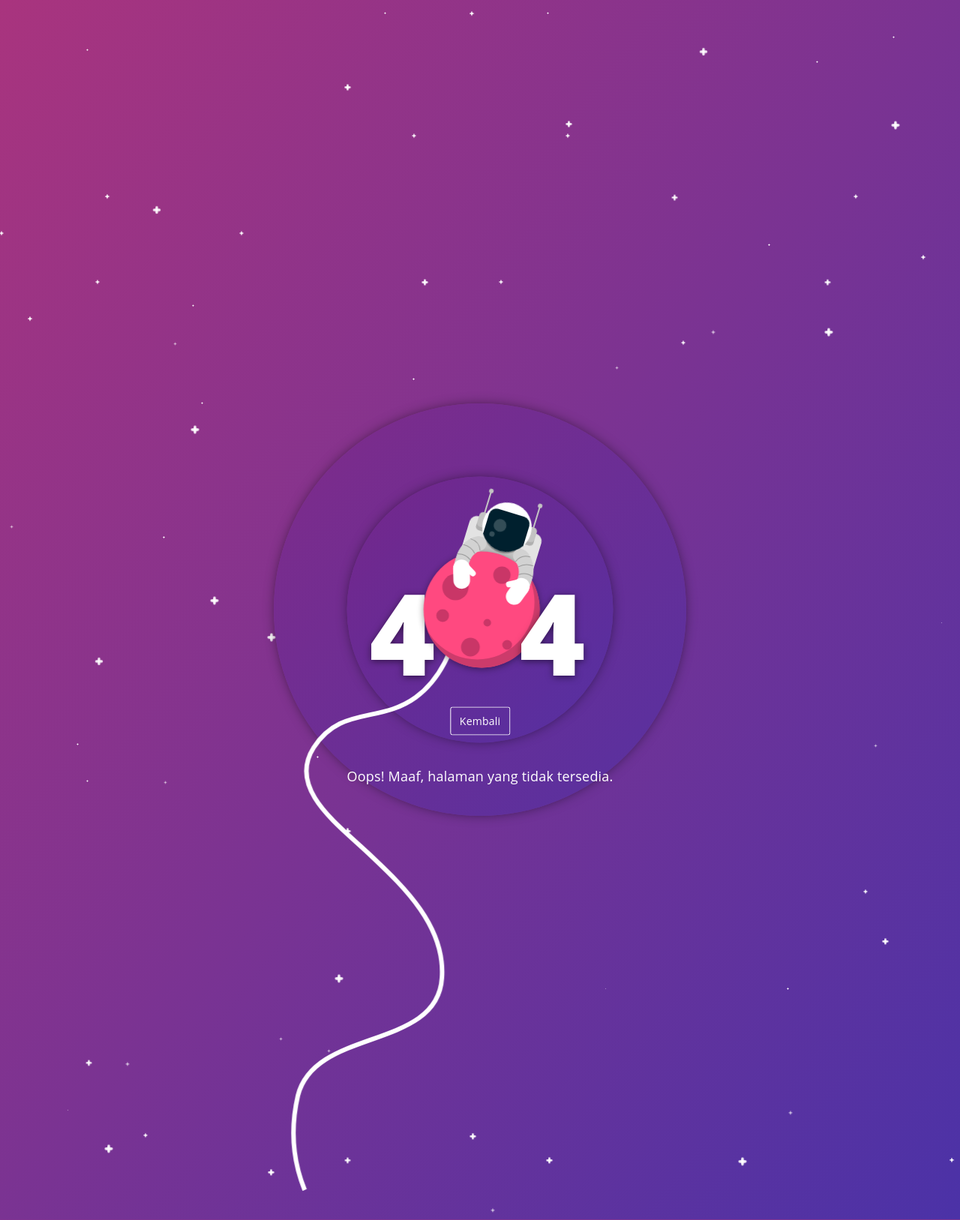
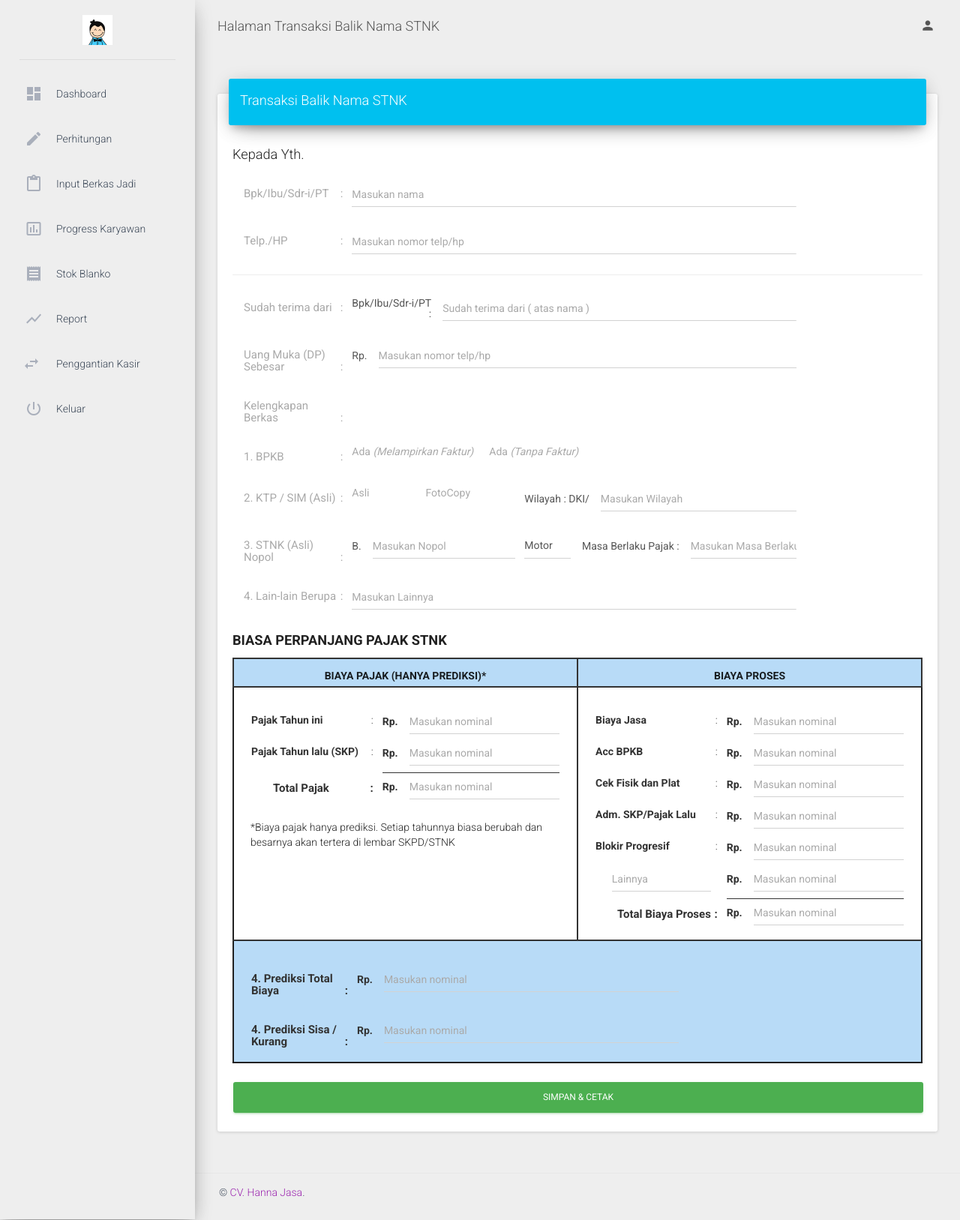
Before and after one commit to rizki130198/hannajasa, a CodeIgniter app: page /database/index.php/main/transaksi_bn in a window 1280 px wide. Shown: the whole page at 75% size. Run offline with CodeIgniter, Linux system fonts and the light colour scheme; the visitor is signed in with stand-in values (Sample User, id 1); data that the repository does not hold is empty; some libraries are stand-ins or nearby versions.

Commit message:
tambah file transaksi balik nama

```diff
--- a/application/controllers/Main.php
+++ b/application/controllers/Main.php
@@ -40,6 +40,11 @@ class Main extends CI_Controller {
 	public function balik_nama()
 	{
 		$data['title'] = "Halaman Cetak Perpanjang STNK";
+		$this->load->view('admin',$data);
+	}
+	public function transaksi_bn()
+	{
+		$data['title'] = "Halaman Transaksi Balik Nama STNK";
 		$this->load->view('admin',$data);
 	}
 	//end balik nama//
--- a/application/views/admin.php
+++ b/application/views/admin.php
@@ -21,6 +21,9 @@
 	<link href='https://fonts.googleapis.com/css?family=Roboto:400,700,300|Material+Icons' rel='stylesheet' type='text/css'>
 </head>
 <style type="text/css" media="screen">
+body{
+	overflow-y: hidden;
+}
 @media (max-width: 400px){
 	.form{
 		width: 100% !important;
@@ -29,7 +32,6 @@
 		margin-top:10px;
 	}
 }
-
 }
 .cssload-container{
 	display: block;
@@ -241,6 +243,8 @@ if ($uri=="eksporpdf") {
 				$this->load->view('admin/cetak/c_perpanjang');
 			}else if ($u2 == "balik_nama") {
 				$this->load->view('admin/perhitungan/balik-nama');
+			}else if ($u2 == "transaksi_bn") {
+				$this->load->view('admin/transaksi/transaksi_bn');
 			}else if ($u2 == "berkas_jadi") {
 				$this->load->view('admin/berkas_jadi');
 			}else if ($u2 == "input_berkas") {
@@ -273,7 +277,9 @@ if ($uri=="eksporpdf") {
 				</div>
 			</footer>
 		<?php } ?>
-		<div class="ps-scrollbar-y-rail" style="top: 0px; height: 950px; right: 0px;"><div class="ps-scrollbar-y" tabindex="0" style="top: 0px; height: 404px;"></div></div>
+	</div>
+	<div class="ps-scrollbar-y-rail" style="top: 0px; height: 950px; right: 0px;">
+		<div class="ps-scrollbar-y" tabindex="0" style="top: 0px; height: 404px;"></div>
 	</div>
 </div>
 </body>
--- /dev/null
+++ b/application/views/admin/transaksi/transaksi_bn.php
@@ -0,0 +1,322 @@
+<style type="text/css">
+	.control-label{
+	padding-top: 15px !important;
+    margin-bottom: 0;
+    font-size: 15px !important;
+    text-align: left !important;
+	}
+	.form-group{
+		margin: 15px 0 0 0 !important;
+		padding-bottom: 0 !important;
+	}
+	.input-group .input-group-addon{
+		padding-top: 0;
+		padding-left: 0;
+	}
+	.titik2{
+		text-align: right;
+		float: right;
+	}
+	.checkbox {
+    padding-right: 21px;
+	}
+</style>
+<div class="content">
+	<div class="container-fluid">
+		<div class="row">
+			<div class="col-md-12">
+				<div class="card">
+					<div class="card-header" style="background-color: #00c0ef;">
+						<h4 class="title">Transaksi Balik Nama STNK</h4>
+					</div>
+					<div class="card-content">
+						<form action="" class="form-horizontal">
+							<h4>Kepada Yth.</h4>
+							<div class="form-group">
+								<label class="col-sm-2 control-label">Bpk/Ibu/Sdr-i/PT <span class="titik2">:</span></label>
+								<div class="col-sm-8">
+									<input type="text" class="form-control" placeholder="Masukan nama">
+								</div>
+							</div>
+							<div class="form-group">
+								<label class="col-sm-2 control-label">Telp./HP <span class="titik2">:</span></label>
+								<div class="col-sm-8">
+									<input type="number" class="form-control" placeholder="Masukan nomor telp/hp">
+								</div>
+							</div>
+							<hr>
+							<div class="form-group">
+								<label class="col-sm-2 control-label">Sudah terima dari <span class="titik2">:</span></label>
+								<div class="col-sm-8">
+									<div class="input-group">
+										<span class="input-group-addon">Bpk/Ibu/Sdr-i/PT <span class="titik2">:</span></span>
+										<input type="text" class="form-control" placeholder="Sudah terima dari ( atas nama )">
+									</div>
+								</div>
+							</div>
+							<div class="form-group">
+								<label class="col-sm-2 control-label">Uang Muka (DP) Sebesar <span class="titik2">:</span></label>
+								<div class="col-sm-8">
+									<div class="input-group">
+										<span class="input-group-addon">Rp.</span>
+										<input type="text" class="form-control" placeholder="Masukan nomor telp/hp">
+									</div>
+								</div>
+							</div>
+							<div class="form-group">
+								<label class="col-sm-2 control-label">Kelengkapan Berkas <span class="titik2">:</span></label>
+								<div class="col-sm-8">
+									<!-- <input type="text" class="form-control" placeholder="Masukan nama"> -->
+								</div>
+							</div>
+							<div class="form-group">
+								<label class="col-sm-2 control-label">1. BPKB <span class="titik2">:</span></label>
+								<div class="col-sm-8" style="display: inline-flex;">
+									<div class="checkbox">
+										<label>
+											<input type="checkbox"> Ada <span style="font-style: italic;">(Melampirkan Faktur)</span>
+										</label>
+									</div>
+									<div class="checkbox">
+										<label>
+											<input type="checkbox"> Ada <span style="font-style: italic;">(Tanpa Faktur)</span>
+										</label>
+									</div>
+								</div>
+							</div>
+							<div class="form-group">
+								<label class="col-sm-2 control-label">2. KTP / SIM (Asli) <span class="titik2">:</span></label>
+								<div class="col-sm-3" style="display: inline-flex;">
+									<div class="checkbox" style="padding-right: 75px;">
+										<label>
+											<input type="checkbox"> Asli
+										</label>
+									</div>
+									<div class="checkbox">
+										<label>
+											<input type="checkbox"> FotoCopy
+										</label>
+									</div>
+								</div>
+								<div class="col-sm-5">
+									<div class="input-group">
+										<span class="input-group-addon">Wilayah : DKI/ </span>
+										<input type="text" class="form-control" placeholder="Masukan Wilayah">
+									</div>
+								</div>
+							</div>
+							<div class="form-group">
+								<label class="col-sm-2 control-label">3. STNK (Asli) Nopol <span class="titik2">:</span></label>
+								<div class="col-sm-3">
+									<div class="input-group">
+										<span class="input-group-addon">B.</span>
+										<input type="text" class="form-control" placeholder="Masukan Nopol">
+									</div>
+								</div>
+								<div class="col-md-1" style="padding-right: 0;">
+									<div class="input-group">
+										<select class="form-control" name="jenis_k" required="">
+											<option value="motor">Motor</option>
+											<option value="mobil">Mobil</option>
+											<option value="mobil box">Mobil Box</option>
+										</select>
+										<span class="material-input"></span>
+									</div>
+								</div>
+								<div class="col-md-4">
+									<div class="input-group">
+										<span class="input-group-addon">Masa Berlaku Pajak :</span>
+										<input type="text" class="form-control" placeholder="Masukan Masa Berlaku">
+									</div>
+								</div>
+							</div>
+							<div class="form-group">
+								<label class="col-sm-2 control-label">4. Lain-lain Berupa <span class="titik2">:</span></label>
+								<div class="col-sm-8">
+									<input type="text" class="form-control" placeholder="Masukan Lainnya">
+								</div>
+							</div>
+							<h4 style="font-weight: bold;text-transform: uppercase;margin-top: 20px;">Biasa Perpanjang Pajak Stnk</h4>
+							<div class="table-responsive">
+								<table class="table">
+									<thead border="2" style="border: solid 2px #333;">
+										<tr style="background-color: #b8dbf7;">
+											<th style="text-align: center;width: 50%;border: solid 2px #333;font-weight: bold;">BIAYA PAJAK (HANYA PREDIKSI)*</th>
+											<th style="text-align: center;width: 50%;border: solid 2px #333;font-weight: bold;">BIAYA PROSES</th>
+										</tr>
+									</thead>
+									<tbody style="border: solid 2px;">
+										<tr>
+											<td style="border-right: solid 2px #333;vertical-align: top;">
+												<div class="form-group">
+													<div class="col-sm-5">
+														<div class="checkbox" style="display: contents;">
+															<label style="font-weight: bold;color: #333;"><input type="checkbox"> Pajak Tahun ini</label>
+															<span class="titik2">:</span>
+														</div>
+													</div>
+													<div class="col-sm-7">
+														<div class="input-group" style="margin-top: -6px;">
+															<span class="input-group-addon" style="font-weight: bold;color: #333;">Rp.</span>
+															<input type="text" class="form-control" placeholder="Masukan nominal">
+														</div>
+													</div>
+												</div>
+												<div class="form-group" style="margin-top: 0 !important;">
+													<div class="col-sm-5">
+														<div class="checkbox" style="display: contents;">
+															<label style="font-weight: bold;color: #333;"><input type="checkbox"> Pajak Tahun lalu (SKP)</label>
+															<span class="titik2">:</span>
+														</div>
+													</div>
+													<div class="col-sm-7">
+														<div class="input-group" style="margin-top: -6px;">
+															<span class="input-group-addon" style="font-weight: bold;color: #333;">Rp.</span>
+															<input type="text" class="form-control" placeholder="Masukan nominal">
+														</div>
+													</div>
+												</div>
+												<div class="form-group" style="margin-top: 0 !important;">
+													<label class="col-sm-5 control-label" style="padding-left: 44px;font-weight: bold;color: #333;">Total Pajak<span class="titik2">:</span></label>
+													<div class="col-sm-7">
+														<div class="input-group" style="margin-top: -4px;border-top: solid 1.5px #333;">
+															<span class="input-group-addon" style="font-weight: bold;color: #333;">Rp.</span>
+															<input type="text" class="form-control" placeholder="Masukan nominal">
+														</div>
+													</div>
+												</div>
+												<p style="padding: 20px 14px 0;">*Biaya pajak hanya prediksi. Setiap tahunnya biasa berubah dan besarnya akan tertera di lembar SKPD/STNK</p>
+											</td>
+											<td style="vertical-align: top;">
+												<div class="form-group">
+													<div class="col-sm-5">
+														<div class="checkbox" style="display: contents;">
+															<label style="font-weight: bold;color: #333;"><input type="checkbox"> Biaya Jasa</label>
+															<span class="titik2">:</span>
+														</div>
+													</div>
+													<div class="col-sm-7">
+														<div class="input-group" style="margin-top: -6px;">
+															<span class="input-group-addon" style="font-weight: bold;color: #333;">Rp.</span>
+															<input type="text" class="form-control" placeholder="Masukan nominal">
+														</div>
+													</div>
+												</div>
+												<div class="form-group" style="margin-top: 0 !important;">
+													<div class="col-sm-5">
+														<div class="checkbox" style="display: contents;">
+															<label style="font-weight: bold;color: #333;"><input type="checkbox"> Acc BPKB</label>
+															<span class="titik2">:</span>
+														</div>
+													</div>
+													<div class="col-sm-7">
+														<div class="input-group" style="margin-top: -6px;">
+															<span class="input-group-addon" style="font-weight: bold;color: #333;">Rp.</span>
+															<input type="text" class="form-control" placeholder="Masukan nominal">
+														</div>
+													</div>
+												</div>
+												<div class="form-group" style="margin-top: 0 !important;">
+													<div class="col-sm-5">
+														<div class="checkbox" style="display: contents;">
+															<label style="font-weight: bold;color: #333;"><input type="checkbox"> Cek Fisik dan Plat</label>
+															<span class="titik2">:</span>
+														</div>
+													</div>
+													<div class="col-sm-7">
+														<div class="input-group" style="margin-top: -6px;">
+															<span class="input-group-addon" style="font-weight: bold;color: #333;">Rp.</span>
+															<input type="text" class="form-control" placeholder="Masukan nominal">
+														</div>
+													</div>
+												</div>
+												<div class="form-group" style="margin-top: 0 !important;">
+													<div class="col-sm-5">
+														<div class="checkbox" style="display: contents;">
+															<label style="font-weight: bold;color: #333;"><input type="checkbox"> Adm. SKP/Pajak Lalu</label>
+															<span class="titik2">:</span>
+														</div>
+													</div>
+													<div class="col-sm-7">
+														<div class="input-group" style="margin-top: -6px;">
+															<span class="input-group-addon" style="font-weight: bold;color: #333;">Rp.</span>
+															<input type="text" class="form-control" placeholder="Masukan nominal">
+														</div>
+													</div>
+												</div>
+												<div class="form-group" style="margin-top: 0 !important;">
+													<div class="col-sm-5">
+														<div class="checkbox" style="display: contents;">
+															<label style="font-weight: bold;color: #333;"><input type="checkbox"> Blokir Progresif</label>
+															<span class="titik2">:</span>
+														</div>
+													</div>
+													<div class="col-sm-7">
+														<div class="input-group" style="margin-top: -6px;">
+															<span class="input-group-addon" style="font-weight: bold;color: #333;">Rp.</span>
+															<input type="text" class="form-control" placeholder="Masukan nominal">
+														</div>
+													</div>
+												</div>
+												<div class="form-group" style="margin-top: 0 !important;">
+													<div class="col-sm-1">
+														<div class="checkbox" style="display: contents;">
+															<label style="font-weight: bold;color: #333;"><input type="checkbox"></label>
+														</div>
+													</div>
+													<div class="col-sm-4" style="padding: 0;">
+														<input type="text" class="form-control" placeholder="Lainnya" style="width: 90%;">
+													</div>
+													<div class="col-sm-7">
+														<div class="input-group" style="margin-top: -6px;">
+															<span class="input-group-addon" style="font-weight: bold;color: #333;">Rp.</span>
+															<input type="text" class="form-control" placeholder="Masukan nominal">
+														</div>
+													</div>
+												</div>
+												<div class="form-group" style="margin-top: 0 !important;">
+													<label class="col-sm-5 control-label" style="padding-left: 44px;font-weight: bold;color: #333;">Total Biaya Proses<span class="titik2">:</span></label>
+													<div class="col-sm-7">
+														<div class="input-group" style="margin-top: -4px;border-top: solid 1.5px #333;">
+															<span class="input-group-addon" style="font-weight: bold;color: #333;">Rp.</span>
+															<input type="text" class="form-control" placeholder="Masukan nominal">
+														</div>
+													</div>
+												</div>
+											</td>
+										</tr>
+										<tr>
+											<td colspan="2" style="background-color: #b8dbf7;border-top: solid 2px #333;">
+												<div class="form-group" style="margin-top: -5 !important;">
+													<label class="col-sm-2 control-label" style="font-weight: bold;color: #333;">4. Prediksi Total Biaya <span class="titik2">:</span></label>
+													<div class="col-sm-6">
+														<div class="input-group">
+															<span class="input-group-addon" style="font-weight: bold;color: #333;">Rp.</span>
+															<input type="text" class="form-control" placeholder="Masukan nominal">
+														</div>
+													</div>
+												</div>
+												<div class="form-group" style="margin-top: -5 !important;">
+													<label class="col-sm-2 control-label" style="font-weight: bold;color: #333;">4. Prediksi Sisa / Kurang <span class="titik2">:</span></label>
+													<div class="col-sm-6">
+														<div class="input-group">
+															<span class="input-group-addon" style="font-weight: bold;color: #333;">Rp.</span>
+															<input type="text" class="form-control" placeholder="Masukan nominal">
+														</div>
+													</div>
+												</div>
+											</td>
+										</tr>
+									</tbody>
+								</table>
+							</div>
+							<div class="form-group">
+								<button type="submit" class="btn btn-success btn-block">Simpan & Cetak</button>
+							</div>
+						</form>
+					</div>
+				</div>
+			</div>
+		</div>
+	</div>
+</div>
--- a/application/views/include/navbar.php
+++ b/application/views/include/navbar.php
@@ -42,6 +42,8 @@
                     echo "Halaman Perpanjang STNK";
                 }elseif ($this->uri->segment(2)=="transaksi_p") {
                     echo "Halaman Transaksi Perpanjang STNK";
+                }elseif ($this->uri->segment(2)=="transaksi_bn") {
+                    echo "Halaman Transaksi Balik Nama STNK";
                 }elseif ($this->uri->segment(2)=="berkas_jadi") {
                     echo "Halaman Berkas Jadi";
                 }elseif ($this->uri->segment(2)=="input_berkas") {
--- a/application/views/include/sidebar-admin.php
+++ b/application/views/include/sidebar-admin.php
@@ -65,7 +65,7 @@ li.active a{
                 </a>
             </li>
             <li class="<?php if($this->uri->segment(2)=="pengaduan"){echo "active";}?>">
-                <a href="<?=site_url('');?>">
+                <a href="#">
                     <i class="material-icons">insert_chart_outlined</i>
                     <p>Progress Karyawan</p>
                 </a>
@@ -85,13 +85,13 @@ li.active a{
             </li>
             <?php } ?>
             <li class="<?php if($this->uri->segment(2)=="pengaduan"){echo "active";}?>">
-                <a href="<?=site_url('');?>">
+                <a href="#">
                     <i class="material-icons">show_chart</i>
                     <p>Report</p>
                 </a>
             </li>
             <li class="<?php if($this->uri->segment(2)=="pengaduan"){echo "active";}?>">
-                <a href="<?=site_url('');?>">
+                <a href="#">
                     <i class="material-icons">swap_horizontal</i>
                     <p>Penggantian Kasir</p>
                 </a>
@@ -111,7 +111,7 @@ li.active a{
                             </a>
                         </li>
                         <li class="<?php if($this->uri->segment(2)=="daftar_pengguna"){echo "active";}?>">
-                            <a href="<?=site_url('main/daftar_pengguna');?>">
+                            <a href="#">
                                 <span class="sidebar-mini"> DP </span>
                                 <span class="sidebar-normal">Daftar Pengguna</span>
                             </a>
```
